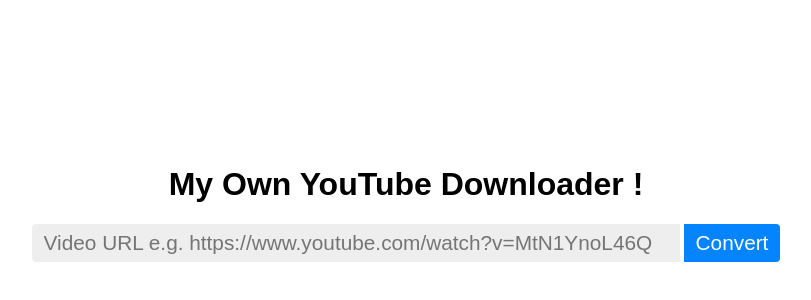
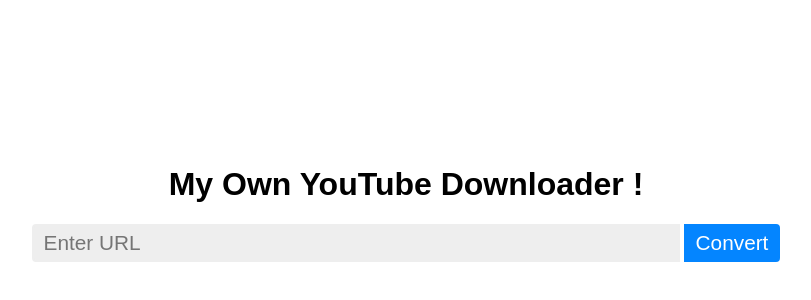
Before and after one commit to romitsutariya/downloader, a website: page public/index.html in a window 1280 px wide. Shown: the part 154-454 px from the top of the page, without its empty margins (234-1045 px from the left). Drawn offline with nearby package versions, Linux system fonts and the light colour scheme.

Commit message:
change in placeholder

```diff
--- a/public/index.html
+++ b/public/index.html
@@ -15,7 +15,7 @@
 
 <body>
     <h1 class="heading">My Own YouTube Downloader !</h1>
-    <input class="URL-input" placeholder="Video URL e.g. https://www.youtube.com/watch?v=MtN1YnoL46Q">
+    <input class="URL-input" placeholder="Enter URL">
     <button class="convert-button">Convert</button>
 </body>
 
```
Also changed, not shown: 1 other file.
